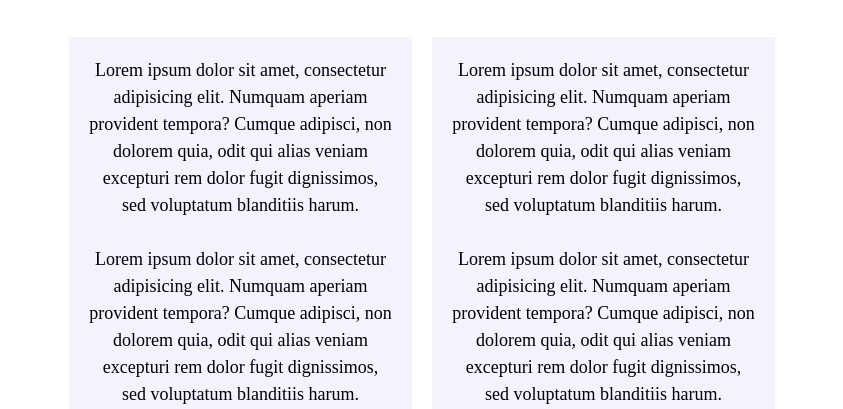
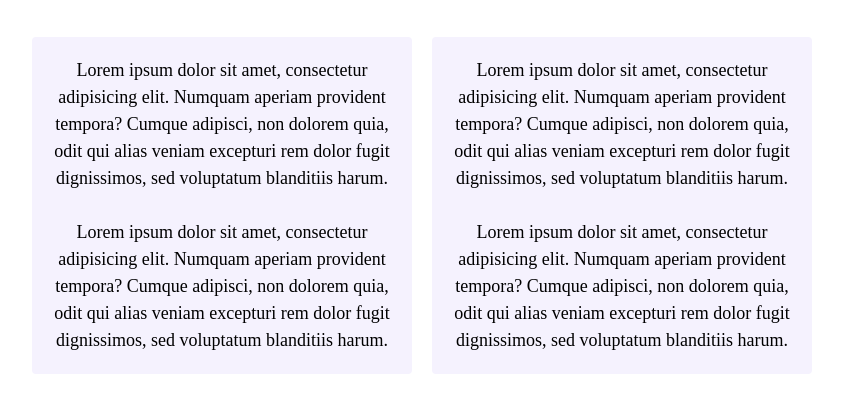
Before and after one commit to LanaStadnyk/SheCodes-Responsive-Week1, a plain HTML site: page about.html in a window 1280 px wide. Shown: the part 219-628 px from the top of the page, without its empty margins (218-1061 px from the left). Drawn offline with Linux system fonts and the light colour scheme.

Commit message:
The final version

```diff
--- a/about.html
+++ b/about.html
@@ -5,7 +5,7 @@
     <meta http-equiv="X-UA-Compatible" content="IE=edge" />
     <meta name="viewport" content="width=device-width, initial-scale=1.0" />
     <title>About me</title>
-    <link rel="stylesheet" href="src/styles.css">
+    <link rel="stylesheet" href="src/styles.css" />
   </head>
   <body>
     <a href="index.html" class="homepage-link">Back to homepage</a>
@@ -17,29 +17,31 @@
         aperiam provident tempora? Cumque adipisci, non dolorem quia, odit qui
         alias veniam excepturi rem dolor fugit dignissimos, sed voluptatum
         blanditiis harum.
-        <br>
-        <br>
-        Lorem ipsum dolor sit amet, consectetur adipisicing
-        elit. Numquam aperiam provident tempora? Cumque adipisci, non dolorem
-        quia, odit qui alias veniam excepturi rem dolor fugit dignissimos, sed
-        voluptatum blanditiis harum.
+        <br />
+        <br />
+        Lorem ipsum dolor sit amet, consectetur adipisicing elit. Numquam
+        aperiam provident tempora? Cumque adipisci, non dolorem quia, odit qui
+        alias veniam excepturi rem dolor fugit dignissimos, sed voluptatum
+        blanditiis harum.
       </p>
       <p>
         Lorem ipsum dolor sit amet, consectetur adipisicing elit. Numquam
         aperiam provident tempora? Cumque adipisci, non dolorem quia, odit qui
         alias veniam excepturi rem dolor fugit dignissimos, sed voluptatum
         blanditiis harum.
-        <br>
-        <br>
-        Lorem ipsum dolor sit amet, consectetur adipisicing
-        elit. Numquam aperiam provident tempora? Cumque adipisci, non dolorem
-        quia, odit qui alias veniam excepturi rem dolor fugit dignissimos, sed
-        voluptatum blanditiis harum.
+        <br />
+        <br />
+        Lorem ipsum dolor sit amet, consectetur adipisicing elit. Numquam
+        aperiam provident tempora? Cumque adipisci, non dolorem quia, odit qui
+        alias veniam excepturi rem dolor fugit dignissimos, sed voluptatum
+        blanditiis harum.
       </p>
     </div>
     <div class="contact-links" id="contact-links">
       <h2>📮 Contact me</h2>
-      <a href="mailto:svetlanastadnyk@gmail.com" class="email-link">svetlanastadnyk@gmail.com</a>
+      <a href="mailto:svetlanastadnyk@gmail.com" class="email-link"
+        >svetlanastadnyk@gmail.com</a
+      >
     </div>
   </body>
 </html>
--- a/src/styles.css
+++ b/src/styles.css
@@ -1,11 +1,12 @@
 :root {
---h3-color: #4D4D4D;
---paragrapgh-bg: #F5F2FE;
---purple-color: #6C63FF;
+  --h3-color: #4d4d4d;
+  --paragrapgh-bg: #f5f2fe;
+  --purple-color: #6c63ff;
 }
 
 body {
-    margin: 60px 277px;
+  margin: 60px auto;
+  max-width: 800px;
 }
 
 a {
@@ -14,7 +15,9 @@ a {
   color: var(--purple-color);
 }
 
-h1, h2, h3 {
+h1,
+h2,
+h3 {
   text-align: center;
   margin: 0;
 }
@@ -48,7 +51,7 @@ border-radius: 4px;
 .contact-me-link {
   color: white;
   background: var(--purple-color);
-    box-shadow: 0 5px 10px rgba(0, 0, 0, 0.3)
+  box-shadow: 0 5px 10px rgba(0, 0, 0, 0.3);
 }
 
 .about-me-link {
@@ -58,7 +61,6 @@ border-radius: 4px;
 
 .description-about-me {
   display: flex;
-    justify-content: center;
   margin: 30px 0;
 }
 
@@ -68,6 +70,7 @@ border-radius: 4px;
   font-size: 18px;
   line-height: 27px;
   text-align: center;
+  border-radius: 4px;
   background: var(--paragrapgh-bg);
 }
 
```
Also changed, not shown: index.html (+4 -4 lines). Lines whose indentation alone changed are shown as unchanged.
